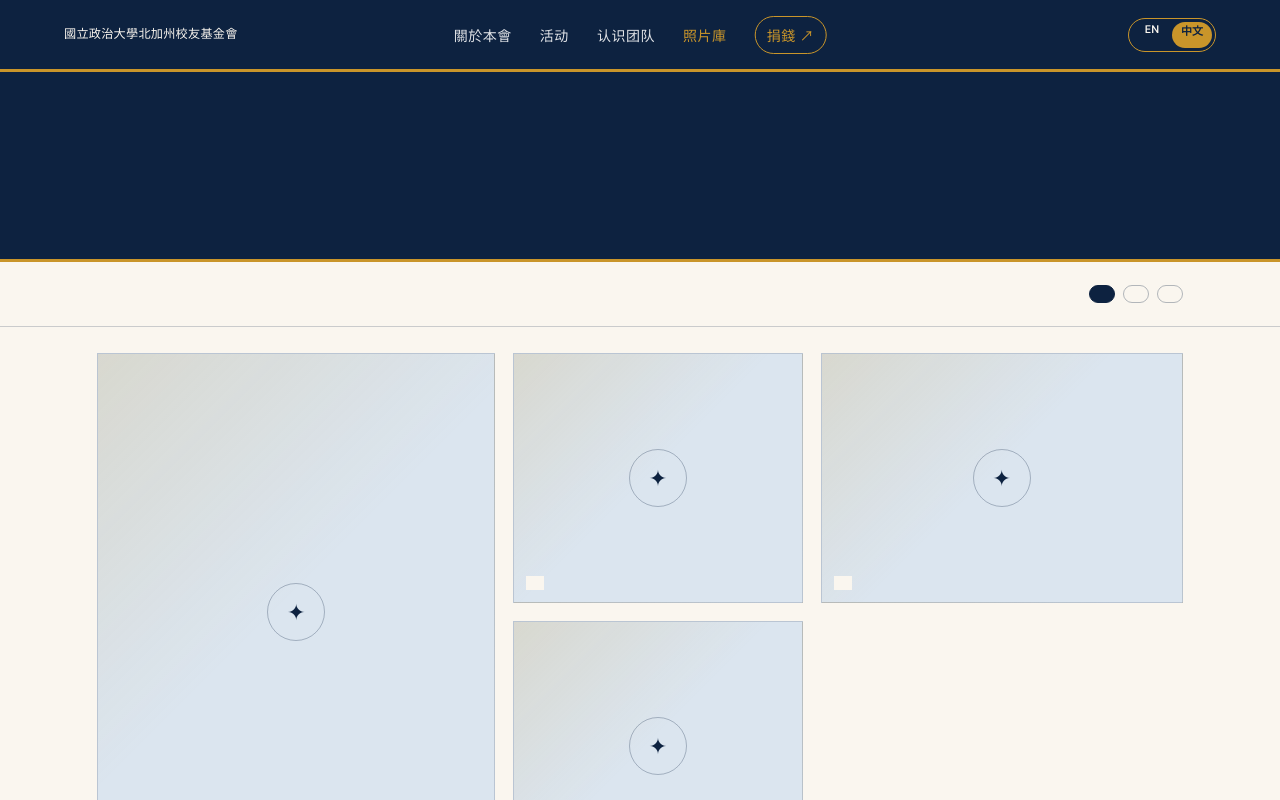
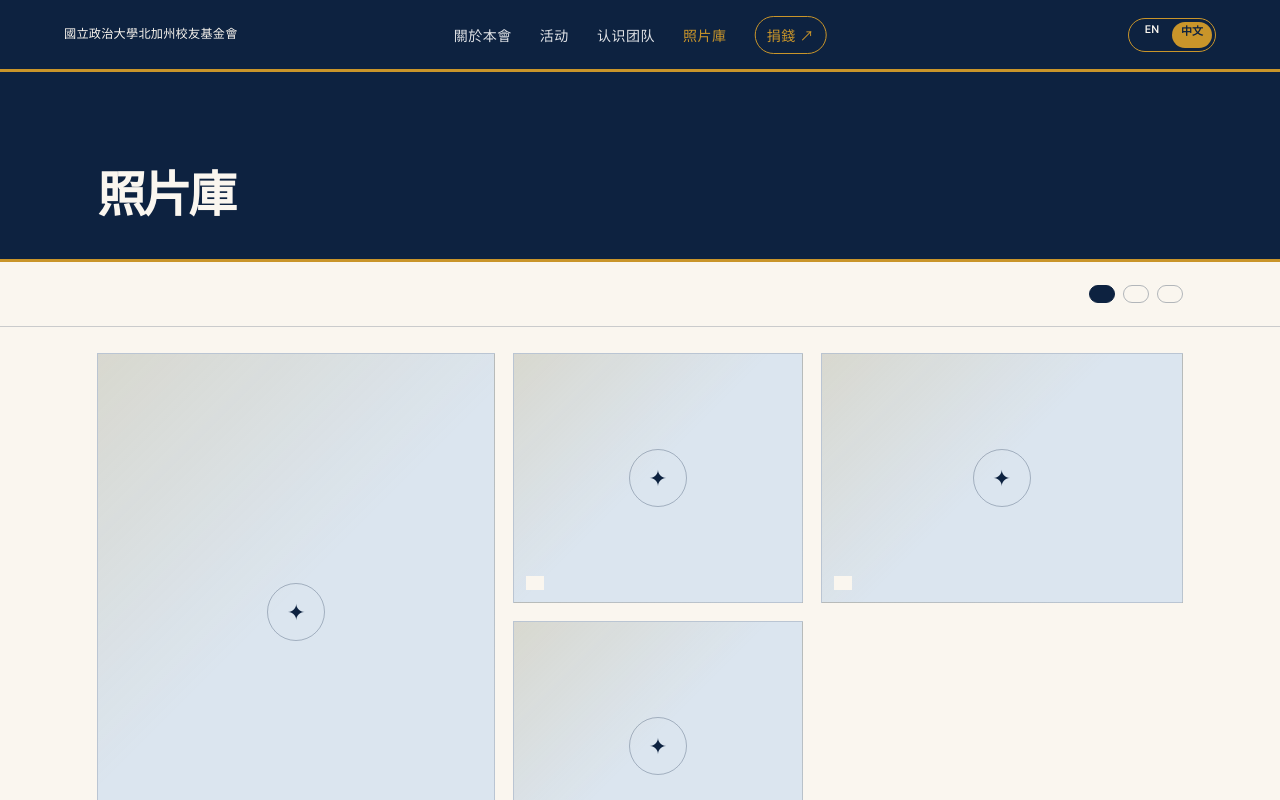
Before and after one commit to SirDarklan/National-Chengchi-University-Northern-California-Alumni-Association-Website, a website: page gallery.html in a window 1280 px wide. Both pictures are taken after a click on the button "Switch between English and Chinese". Shown: the top 800 px of the page. Drawn offline with Linux system fonts and the light colour scheme; a web font is replaced by a local one.

Commit message:
page titles fix

```diff
--- a/gallery.html
+++ b/gallery.html
@@ -108,9 +108,12 @@
     </dialog>
 
     <main>
+
       <section class="page-hero page-hero-gallery">
-        <div>
-          <h1><span class="en">Photo Gallery</span><span class="zh"></span></h1>
+        <div class="page-hero-content">
+          <h1>
+            <span class="en">Photo Gallery</span>
+            <span class="zh">照片庫</span></h1>
         </div>
       </section>
       <section class="album-bar">
```
Also changed, not shown: events.html (+1 -1 lines), team.html (+4 -2 lines).
